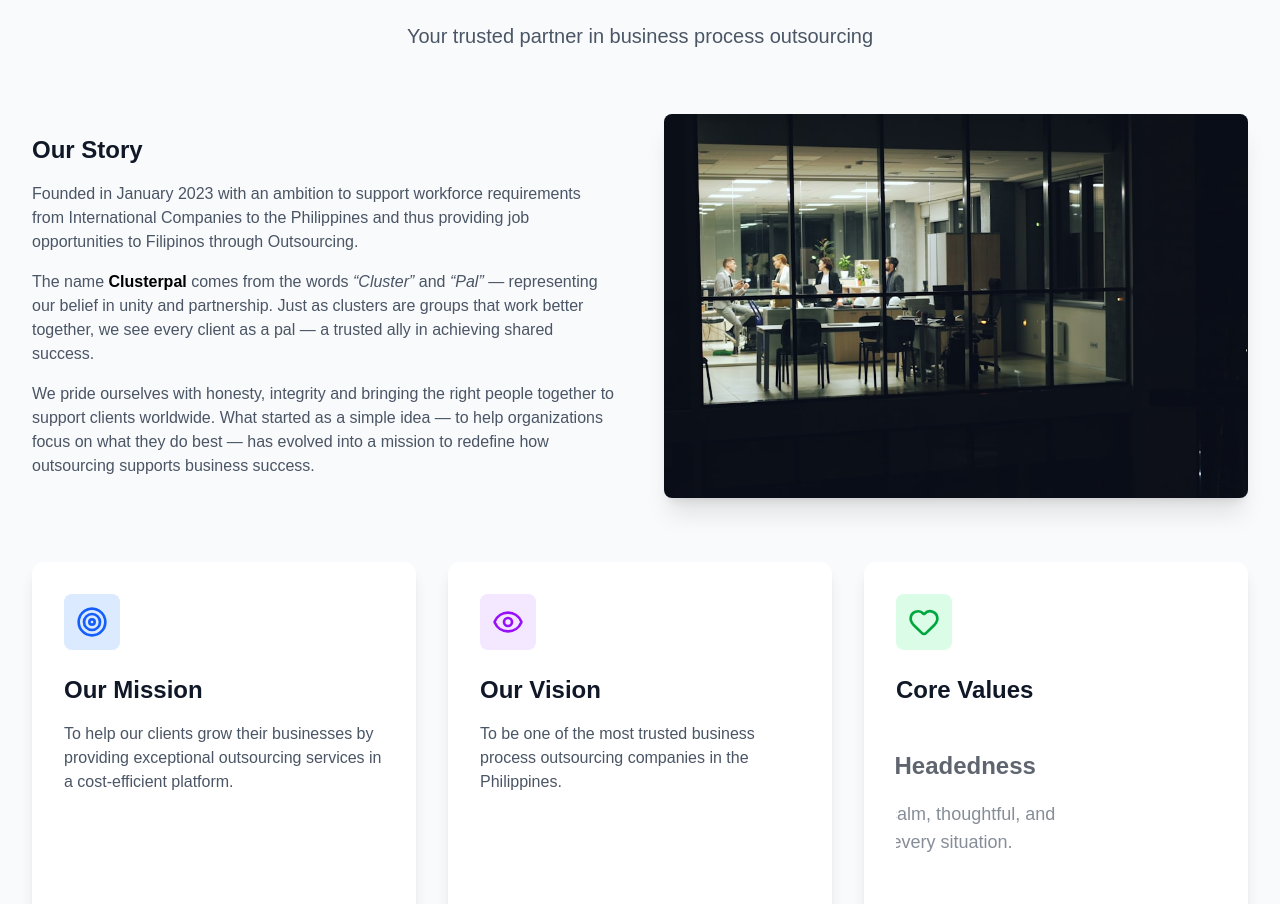
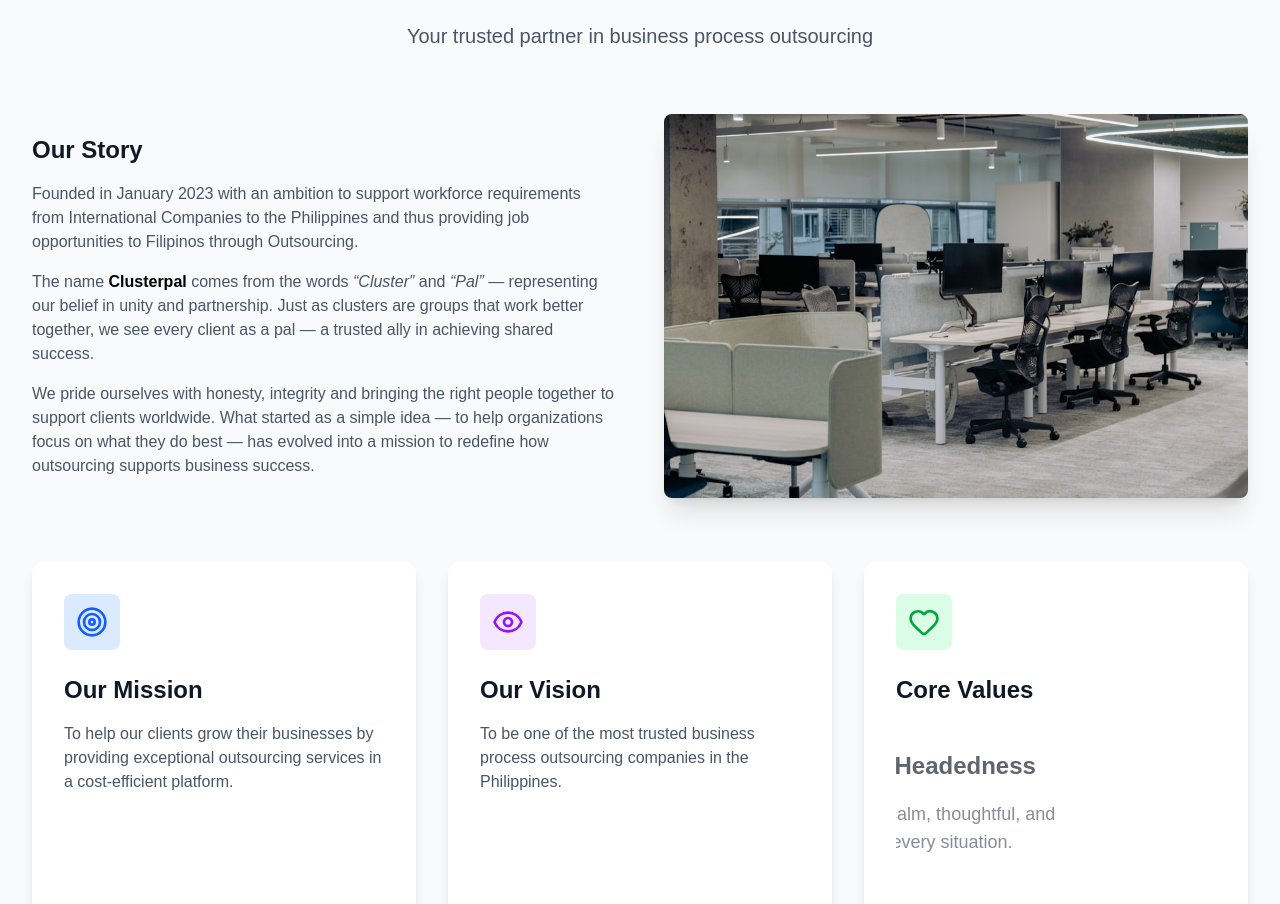
Before and after one commit to Reyuken/clusterpalWebsite, a Next.js app: page / in a window 1280 px wide. Shown: the part 2186-3090 px from the top of the page. Built offline with nearby package versions, Linux system fonts and the light colour scheme.

Commit message:
updated different photo in about us section

```diff
--- a/src/app/page.js
+++ b/src/app/page.js
@@ -252,7 +252,7 @@ export default function HomePage() {
               </div>
               <div className="order-1 md:order-2 relative w-full h-64 md:h-96">
                 <Image
-                  src="/images/office.jfif"
+                  src="/images/office2.jfif"
                   alt="Modern office workspace"
                   fill
                   style={{ objectFit: "cover" }}
```
